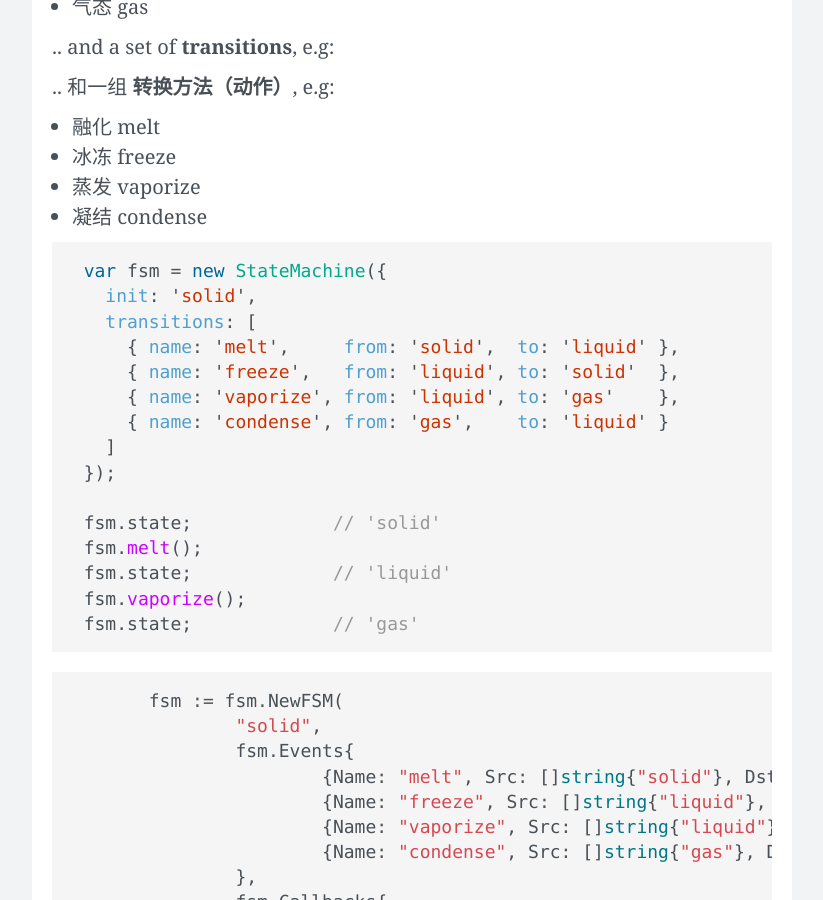
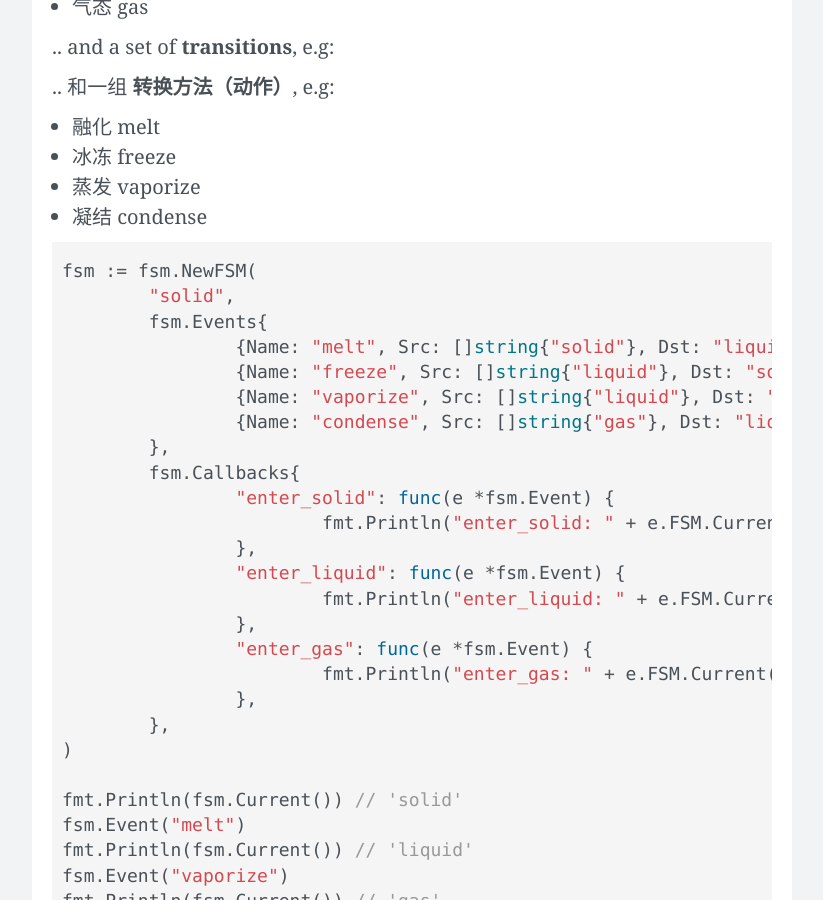
Before and after one commit to wangtiga/wangtiga.github.io, a Jekyll site: the page built from _posts/2021-01-14-finite_state_machine_fsm.md, in a window 1280 px wide and 900 px high, scrolled down 1005 px. Shown: the whole window, without its empty margins (228-1051 px from the left). Built offline with Jekyll 4.4.1, drawn with Linux system fonts in a browser that asks for light colours; nearby versions of some CDN libraries; comment, search, counter and statistics services are not loaded; some of the changed text lies outside the part shown.

Commit message:
updated from r1

````diff
--- a/_previews/2021-01-14-finite_state_machine_fsm.md
+++ b/_posts/2021-01-14-finite_state_machine_fsm.md
@@ -41,52 +41,33 @@ A state machine consists of a set of **states**, e.g:
   * 蒸发 vaporize
   * 凝结 condense
 
+```go
+fsm := fsm.NewFSM(
+        "solid",
+        fsm.Events{
+                {Name: "melt", Src: []string{"solid"}, Dst: "liquid"},
+                {Name: "freeze", Src: []string{"liquid"}, Dst: "solid"},
+                {Name: "vaporize", Src: []string{"liquid"}, Dst: "gas"},
+                {Name: "condense", Src: []string{"gas"}, Dst: "liquid"},
+        },
+        fsm.Callbacks{
+                "enter_solid": func(e *fsm.Event) {
+                        fmt.Println("enter_solid: " + e.FSM.Current())
+                },
+                "enter_liquid": func(e *fsm.Event) {
+                        fmt.Println("enter_liquid: " + e.FSM.Current())
+                },
+                "enter_gas": func(e *fsm.Event) {
+                        fmt.Println("enter_gas: " + e.FSM.Current())
+                },
+        },
+)
 
-```javascript
-  var fsm = new StateMachine({
-    init: 'solid',
-    transitions: [
-      { name: 'melt',     from: 'solid',  to: 'liquid' },
-      { name: 'freeze',   from: 'liquid', to: 'solid'  },
-      { name: 'vaporize', from: 'liquid', to: 'gas'    },
-      { name: 'condense', from: 'gas',    to: 'liquid' }
-    ]
-  });
-
-  fsm.state;             // 'solid'
-  fsm.melt();
-  fsm.state;             // 'liquid'
-  fsm.vaporize();
-  fsm.state;             // 'gas'
-```
-
-```go
-        fsm := fsm.NewFSM(
-                "solid",
-                fsm.Events{
-                        {Name: "melt", Src: []string{"solid"}, Dst: "liquid"},
-                        {Name: "freeze", Src: []string{"liquid"}, Dst: "solid"},
-                        {Name: "vaporize", Src: []string{"liquid"}, Dst: "gas"},
-                        {Name: "condense", Src: []string{"gas"}, Dst: "liquid"},
-                },
-                fsm.Callbacks{
-                        "enter_solid": func(e *fsm.Event) {
-                                fmt.Println("enter_solid: " + e.FSM.Current())
-                        },
-                        "enter_liquid": func(e *fsm.Event) {
-                                fmt.Println("enter_liquid: " + e.FSM.Current())
-                        },
-                        "enter_gas": func(e *fsm.Event) {
-                                fmt.Println("enter_gas: " + e.FSM.Current())
-                        },
-                },
-        )
-
-        fmt.Println(fsm.Current()) // 'solid'
-        fsm.Event("melt")
-        fmt.Println(fsm.Current()) // 'liquid'
-        fsm.Event("vaporize")
-        fmt.Println(fsm.Current()) // 'gas'
+fmt.Println(fsm.Current()) // 'solid'
+fsm.Event("melt")
+fmt.Println(fsm.Current()) // 'liquid'
+fsm.Event("vaporize")
+fmt.Println(fsm.Current()) // 'gas'
 ```
 
 ## Multiple states for a transition 一个动作与多种状态间的转换
@@ -109,27 +90,16 @@ If a transition is allowed `from` multiple states then declare the transitions w
 
 可以给相同的动作名称定义不同的状态转换逻辑：
 
-```javascript
-  { name: 'step',  from: 'A', to: 'B' }, //当前状态为 A 时，执行 step 动作后，状态转换为 B ;
-  { name: 'step',  from: 'B', to: 'C' }, //当前状态为 B 时，执行 step 动作后，状态转换为 C ;
-  { name: 'step',  from: 'C', to: 'D' }  //当前状态为 C 时，执行 step 动作后，状态转换为 D ;
-```
-
 ```go
- {Name: "step", Src: []string{"A"}, Dst: "B"}, //当前状态为 A 时，执行 step 动作后，状态转换为 B ;
- {Name: "step", Src: []string{"B"}, Dst: "C"}, //当前状态为 B 时，执行 step 动作后，状态转换为 C ;
- {Name: "step", Src: []string{"C"}, Dst: "D"}, //当前状态为 C 时，执行 step 动作后，状态转换为 D ;
+  {Name: "step", Src: []string{"A"}, Dst: "B"}, //当前状态为 A 时，执行 step 动作后，状态转换为 B ;
+  {Name: "step", Src: []string{"B"}, Dst: "C"}, //当前状态为 B 时，执行 step 动作后，状态转换为 C ;
+  {Name: "step", Src: []string{"C"}, Dst: "D"}, //当前状态为 C 时，执行 step 动作后，状态转换为 D ;
 ```
 
 If a transition with multiple `from` states always transitions `to` the same state, e.g:
 
 同一个动作名称，也可以从不同的状态转换到固定的一个状态：
 
-```javascript
-  { name: 'reset', from: 'B', to: 'A' },
-  { name: 'reset', from: 'C', to: 'A' },
-  { name: 'reset', from: 'D', to: 'A' }
-```
 
 ```go
   {Name: "reset1", Src: []string{"B"}, Dst: "A"},
@@ -141,10 +111,6 @@ If a transition with multiple `from` states always transitions `to` the same sta
 
 上述定义也能像下面这样更简便的方法定义：
 
-```javascript
-  { name: 'reset', from: [ 'B', 'C', 'D' ], to: 'A' }
-```
-
 ```go
   {Name: "reset2", Src: []string{"B", "C", "D"}, Dst: "A"}, // same as reset1
 ```
@@ -153,42 +119,30 @@ Combining these into a single example:
 
 将以上逻辑组合到一个示例代码中就是这样：
 
-```javascript
-  var fsm = new StateMachine({
-    init: 'A',
-    transitions: [
-      { name: 'step',  from: 'A',               to: 'B' },
-      { name: 'step',  from: 'B',               to: 'C' },
-      { name: 'step',  from: 'C',               to: 'D' },
-      { name: 'reset', from: [ 'B', 'C', 'D' ], to: 'A' }
-    ]
-  })
-```
-
 ```go
-        fsm := fsm.NewFSM(
-                "A",
-                fsm.Events{
-                        {Name: "step", Src: []string{"A"}, Dst: "B"},
-                        {Name: "step", Src: []string{"B"}, Dst: "C"},
-                        {Name: "step", Src: []string{"C"}, Dst: "D"},
-                        {Name: "reset", Src: []string{"B", "C", "D"}, Dst: "A"},
+fsm := fsm.NewFSM(
+        "A",
+        fsm.Events{
+                {Name: "step", Src: []string{"A"}, Dst: "B"},
+                {Name: "step", Src: []string{"B"}, Dst: "C"},
+                {Name: "step", Src: []string{"C"}, Dst: "D"},
+                {Name: "reset", Src: []string{"B", "C", "D"}, Dst: "A"},
+        },
+        fsm.Callbacks{
+                "enter_A": func(e *fsm.Event) {
+                        fmt.Println(e.FSM.Current())
                 },
-                fsm.Callbacks{
-                        "enter_A": func(e *fsm.Event) {
-                                fmt.Println(e.FSM.Current())
-                        },
-                        "enter_B": func(e *fsm.Event) {
-                                fmt.Println(e.FSM.Current())
-                        },
-                        "enter_C": func(e *fsm.Event) {
-                                fmt.Println(e.FSM.Current())
-                        },
-                        "enter_D": func(e *fsm.Event) {
-                                fmt.Println(e.FSM.Current())
-                        },
+                "enter_B": func(e *fsm.Event) {
+                        fmt.Println(e.FSM.Current())
                 },
-        )
+                "enter_C": func(e *fsm.Event) {
+                        fmt.Println(e.FSM.Current())
+                },
+                "enter_D": func(e *fsm.Event) {
+                        fmt.Println(e.FSM.Current())
+                },
+        },
+)
 ```
 
 This example will create an object with 2 transition methods:
````
Also changed, not shown: _posts/2019-09-17-linux_command.md (renamed from _previews/linux_command.md, +1 -1 lines), _posts/2020-05-04-mathematica_notation.md (renamed from _previews/mathematica_notation.md, +1 -1 lines), _posts/2021-01-14-jekyll_in_termux.md (added, +124 -0 lines), _previews/jekyll_in_termux.md (deleted, +0 -245 lines).
